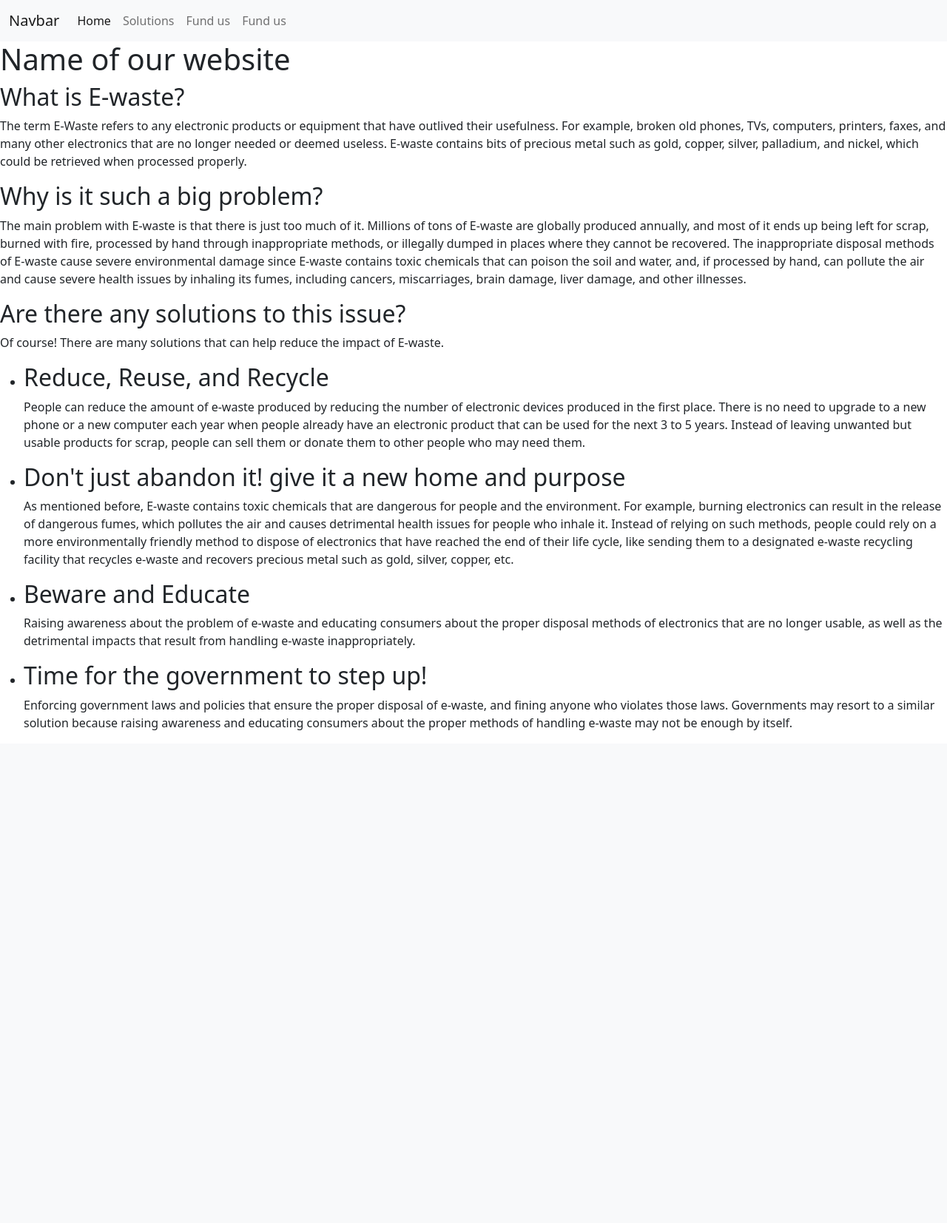
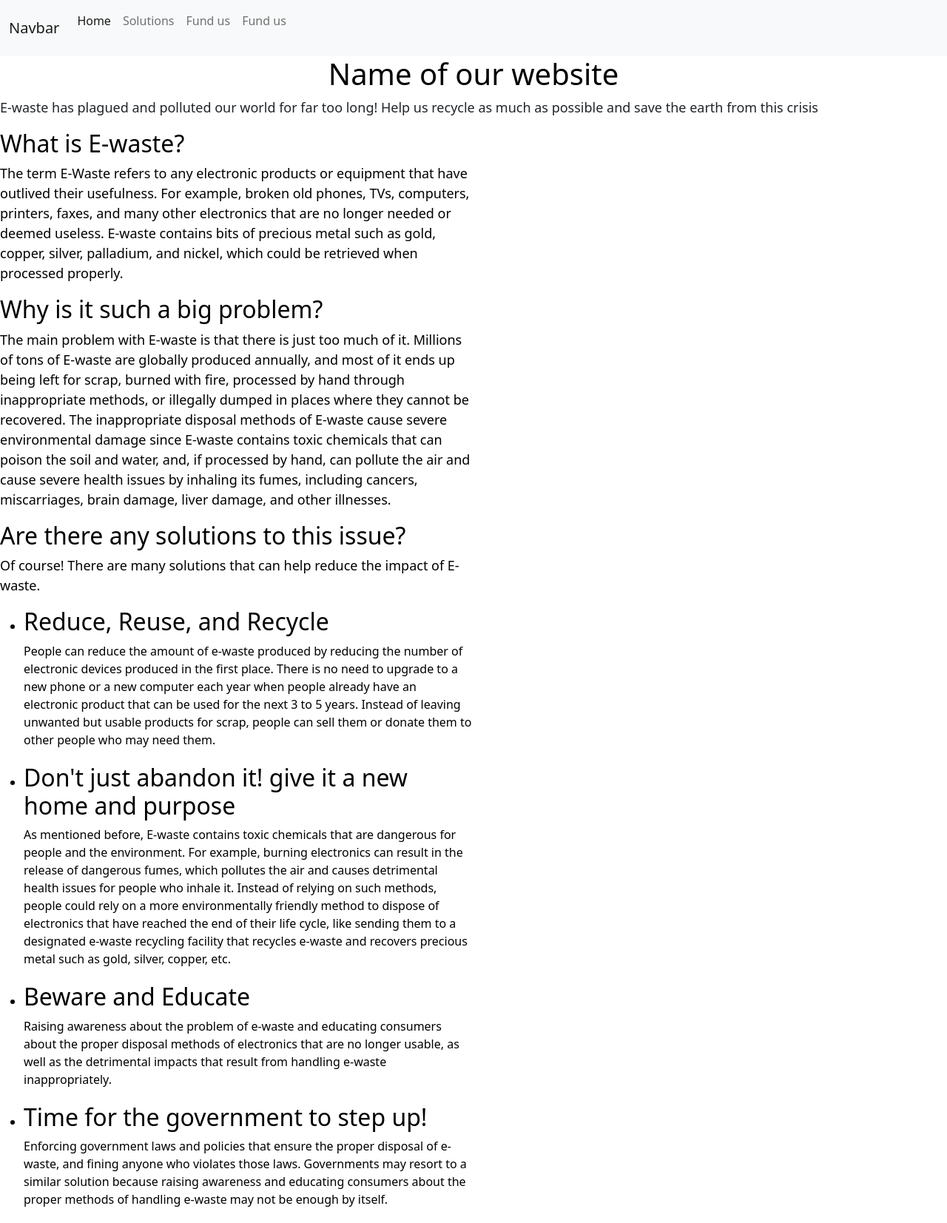
Before and after one commit to Omar-Abdullah-Shaikh-Al-Zoor/E-Waste-Awareness-Website, a PHP site: page / in a window 1280 px wide. Shown: the whole page at 74% size. Before the commit the page ends 987 px from the top, so only its background shows below. Run offline with PHP 8.4, Linux system fonts and the light colour scheme.

Commit message:
css edits

```diff
--- a/index.html
+++ b/index.html
@@ -2,6 +2,7 @@
 <html>
     <head>
         <title>E-Waste Awareness</title>
+        <link rel="stylesheet" href="stylesheet.css">
         <meta charset="utf-8">
         <meta name="viewport" content="width=device-width, initial-scale=1">
         <link href="media/css/style.css" rel="stylesheet">
@@ -37,6 +38,7 @@
         </nav>
 
         <h1>Name of our website</h1>
+        <p>E-waste has plagued and polluted our world for far too long! Help us recycle as much as possible and save the earth from this crisis</p>
 
         <div class="info">
         <h2>What is E-waste?</h2>
--- a/stylesheet.css
+++ b/stylesheet.css
@@ -1,6 +1,5 @@
 body {
-    font-family: Arial, sans-serif;
-    margin: 200px;
+    margin: 300px;
     padding: 0;
   }
 
```
